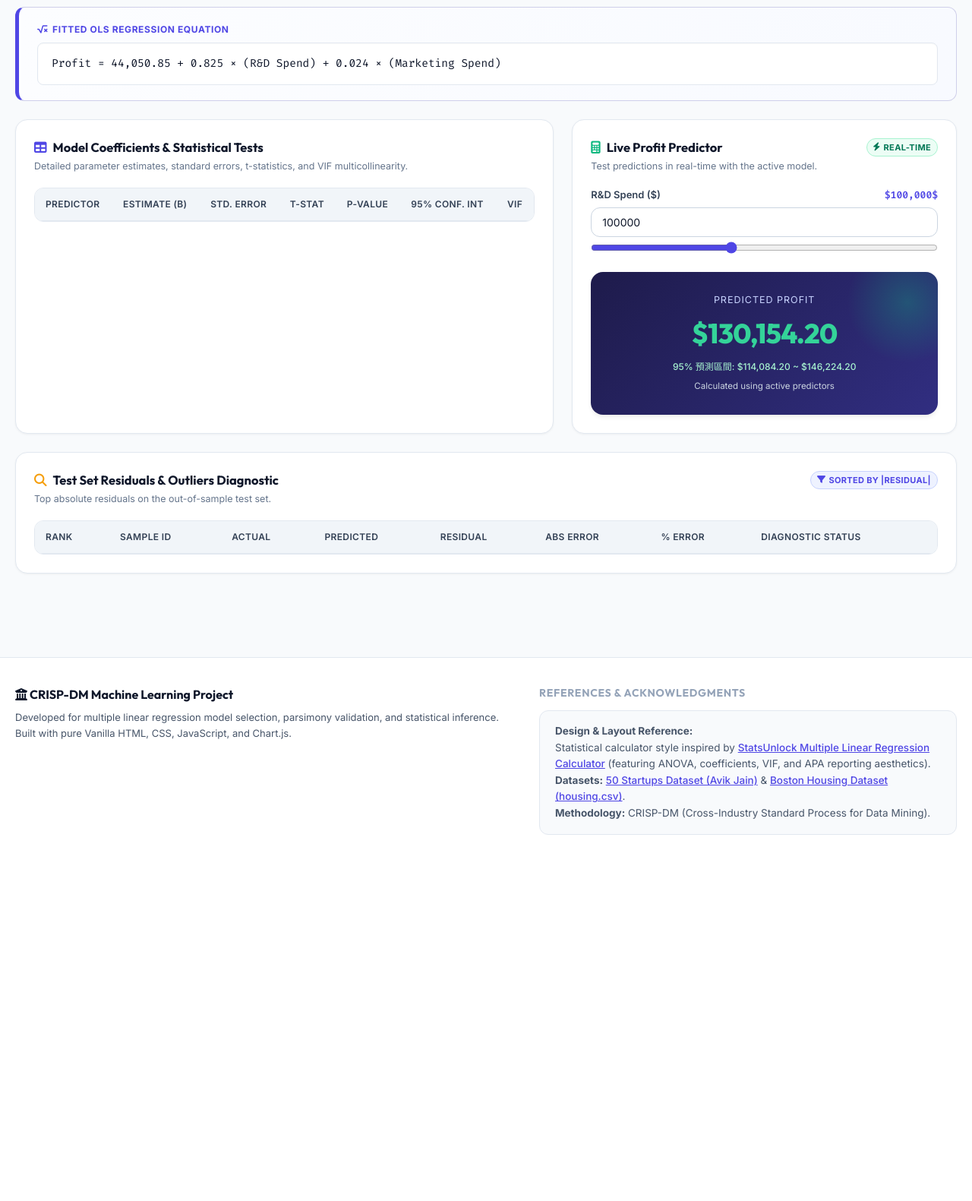
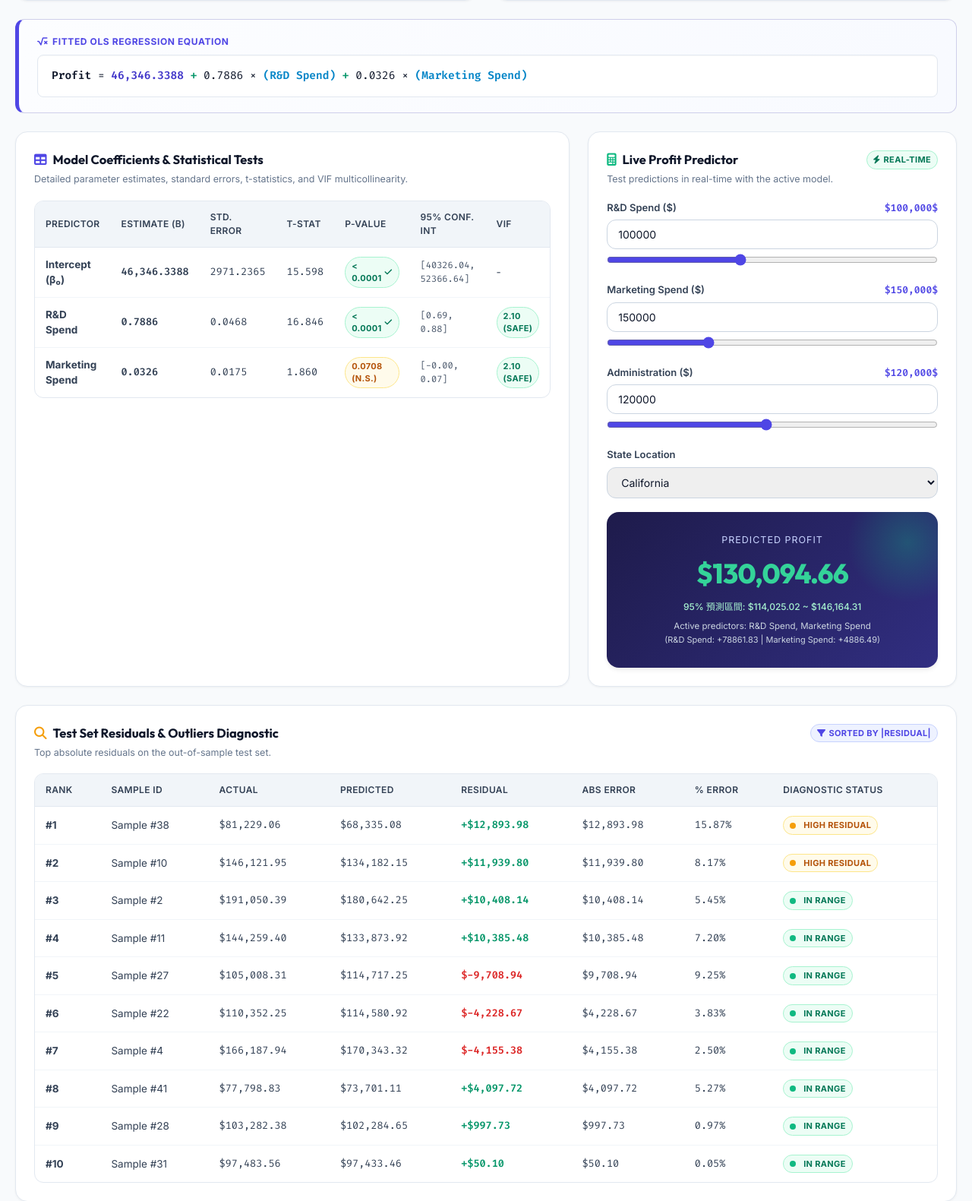
Before and after one commit to pingu7115/AIoT-DIC2-MultipleLR, a Flask app: page / in a window 1280 px wide. Shown: the part 1422-3003 px from the top of the page at 76% size. Before the commit the page ends 2521 px from the top, so only its background shows below. Run offline with Flask 3, Linux system fonts and the light colour scheme; lists and menus that the app fills with data are empty.

Commit message:
fix: sanitize selector IDs and fix selector query bug in live predictor

```diff
--- a/templates/index.html
+++ b/templates/index.html
@@ -1415,9 +1415,10 @@
 
       keys.forEach(key => {
         const info = meta[key];
+        const safeKey = key.replace(/[^a-zA-Z0-9]/g, '_');
         const group = document.createElement('div');
         group.className = 'input-group';
-        group.id = `inputGroup_${key.replace(/\s+/g, '_')}`;
+        group.id = `inputGroup_${safeKey}`;
 
         if (info.type === 'select') {
           // Dropdown
@@ -1425,7 +1426,7 @@
             <div class="input-label-row">
               <span>${info.label || key}</span>
             </div>
-            <select id="input_${key.replace(/\s+/g, '_')}" class="input-field">
+            <select id="input_${safeKey}" class="input-field select-input">
               ${info.options.map(opt => {
                 const val = typeof opt === 'object' ? opt.value : opt;
                 const txt = typeof opt === 'object' ? opt.text : opt;
@@ -1435,30 +1436,29 @@
             </select>
           `;
           container.appendChild(group);
-          group.querySelector('select').addEventListener('change', calculateLivePrediction);
+          group.querySelector('.select-input').addEventListener('change', calculateLivePrediction);
         } else {
           // Range + number input
-          const safeKey = key.replace(/\s+/g, '_');
           const prefix = info.prefix || (currentDataset.isCurrency && currentDataset.targetUnit === '$' ? '$' : '');
           const unit = currentDataset.targetUnit || '';
 
           group.innerHTML = `
             <div class="input-label-row">
               <span>${info.label || key}</span>
-              <span id="label_${safeKey}" style="color: var(--primary); font-family: 'Fira Code', monospace;">
+              <span id="label_${safeKey}" class="val-label" style="color: var(--primary); font-family: 'Fira Code', monospace;">
                 ${prefix}${Number(info.default).toLocaleString()}${unit}
               </span>
             </div>
-            <input type="number" id="num_${safeKey}" class="input-field"
+            <input type="number" id="num_${safeKey}" class="input-field num-input"
                    value="${info.default}" min="${info.min}" max="${info.max}" step="${info.step}">
-            <input type="range" id="range_${safeKey}" class="range-slider"
+            <input type="range" id="range_${safeKey}" class="range-slider range-input"
                    value="${info.default}" min="${info.min}" max="${info.max}" step="${info.step}">
           `;
           container.appendChild(group);
 
-          const numEl = group.querySelector(`#num_${safeKey}`);
-          const rangeEl = group.querySelector(`#range_${safeKey}`);
-          const labelEl = group.querySelector(`#label_${safeKey}`);
+          const numEl = group.querySelector('.num-input');
+          const rangeEl = group.querySelector('.range-input');
+          const labelEl = group.querySelector('.val-label');
 
           rangeEl.addEventListener('input', (e) => {
             numEl.value = e.target.value;
@@ -1795,18 +1795,27 @@
         const meta = currentDataset.feature_meta || {};
         let val = 0;
 
-        if (c.feature.includes('_')) {
+        if (meta[c.feature]) {
+          // Direct numeric feature from meta
+          const safeFeat = c.feature.replace(/[^a-zA-Z0-9]/g, '_');
+          const numEl = document.getElementById(`num_${safeFeat}`);
+          if (numEl) {
+            val = parseFloat(numEl.value) || 0;
+          }
+        } else if (c.feature.includes('_')) {
           // Categorical dummy (e.g. State_New York, State_Florida)
-          const parts = c.feature.split('_');
-          const colName = parts[0];
-          const catVal = parts.slice(1).join('_');
-          const selEl = document.getElementById(`input_${colName.replace(/\s+/g, '_')}`);
+          const idx = c.feature.indexOf('_');
+          const colName = c.feature.substring(0, idx);
+          const catVal = c.feature.substring(idx + 1);
+          const safeCol = colName.replace(/[^a-zA-Z0-9]/g, '_');
+          const selEl = document.getElementById(`input_${safeCol}`);
           if (selEl && selEl.value === catVal) {
             val = 1.0;
           }
         } else {
-          // Numeric slider/number
-          const numEl = document.getElementById(`num_${c.feature.replace(/\s+/g, '_')}`);
+          // Numeric slider/number fallback
+          const safeFeat = c.feature.replace(/[^a-zA-Z0-9]/g, '_');
+          const numEl = document.getElementById(`num_${safeFeat}`);
           if (numEl) {
             val = parseFloat(numEl.value) || 0;
           }
```
Also changed, not shown: index.html (+26 -17 lines).
